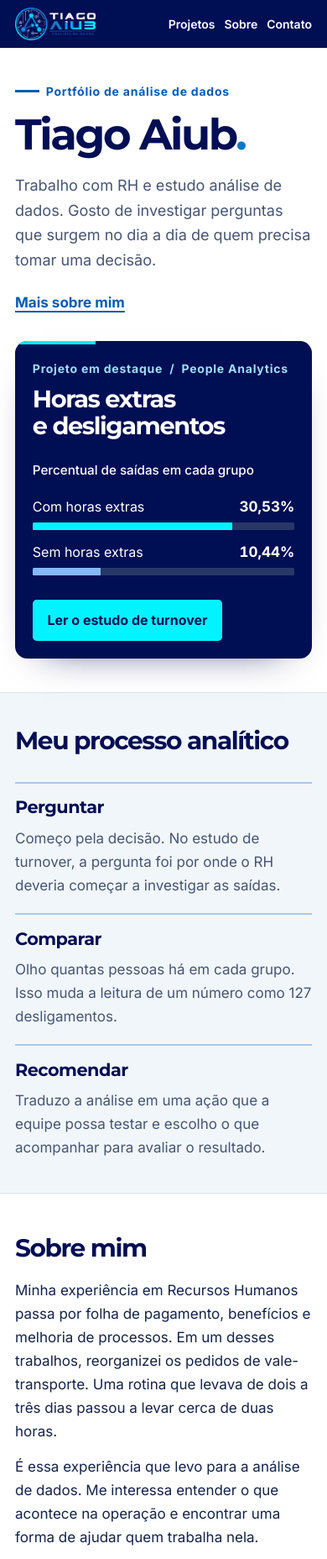
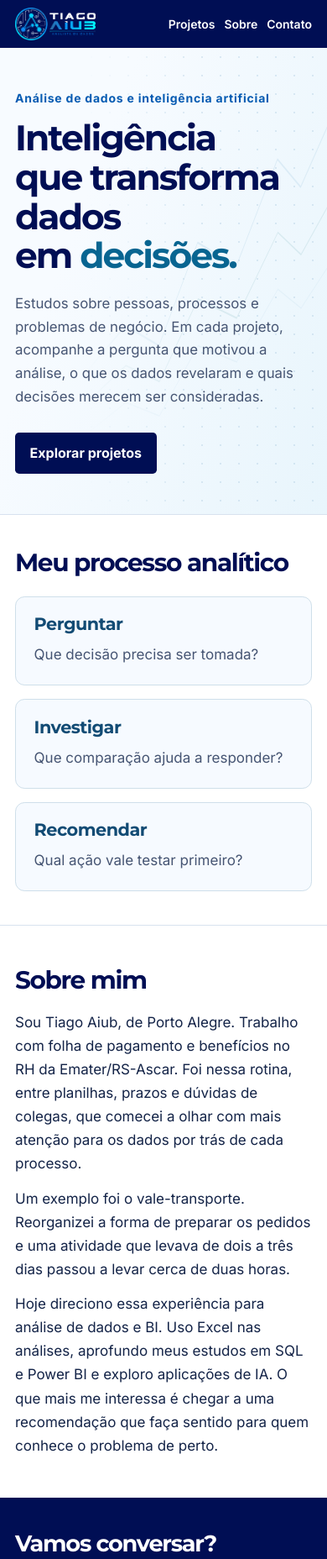
Before and after one commit to tiagoaiub/tiagoaiub.github.io, a plain HTML site: page index.html in a window 390 px wide. Shown: the top 1856 px of the page at 84% size. Drawn offline with Linux system fonts and the light colour scheme.

Commit message:
Organiza a abertura, o processo analítico e a galeria de projetos

```diff
--- a/css/style.css
+++ b/css/style.css
@@ -80,3 +80,33 @@ footer p { color: #c8d8ef; margin-top: .45rem; }
   .lead-grid { padding-block: 2.5rem; }
   .feature { padding: 1.3rem; }
 }
+
+.opening { position:relative; isolation:isolate; overflow:hidden; background:linear-gradient(110deg,#f7fbff 28%,#e8f5fc 100%); }
+.opening-copy { position:relative; padding-block:clamp(3rem,6vw,6rem); }
+.opening h1 { max-width:17ch; font-size:clamp(2.65rem,5.7vw,5.1rem); margin:.85rem 0 1.25rem; }
+.opening em { color:#086591; font-style:normal; }
+.opening .lead { max-width:51ch; font-size:clamp(1.05rem,1.5vw,1.22rem); }
+.opening .button { background:var(--navy); color:white; }
+.signals { position:absolute; z-index:-1; inset:0 0 0 43%; background-image:radial-gradient(#98bdd7 1px,transparent 1px); background-size:22px 22px; mask-image:linear-gradient(90deg,transparent,#000 45%); }
+.signals i { position:absolute; inset:5% -5% 10% 0; background:#3989b6; opacity:.39; clip-path:polygon(0 77%,17% 64%,30% 69%,45% 43%,60% 49%,76% 22%,85% 29%,100% 7%,100% 7.55%,85% 29.55%,76% 22.55%,60% 49.55%,45% 43.55%,30% 69.55%,17% 64.55%,0 77.55%); }
+.signals i:nth-child(2) { transform:translateY(13%) scaleY(.8); background:#207d86; }
+.signals i:nth-child(3) { transform:translateY(24%) scaleY(.68); opacity:.2; }
+.process { background:white; }
+.steps { gap:1rem; margin-top:1.5rem; }
+.steps > div { border:1px solid #cfdfea; border-radius:.7rem; padding:1.35rem; background:#f6faff; }
+.steps h3 { color:#124b74; }
+.catalog { padding-block:clamp(2.5rem,5vw,5rem); }
+.catalog h1 { font-size:clamp(2.8rem,5vw,5rem); }
+.catalog section { margin-top:2.5rem; }
+.catalog section h2 { font-size:clamp(1.5rem,3vw,2rem); margin-bottom:1.25rem; }
+.tiles { display:grid; grid-template-columns:repeat(auto-fill,minmax(min(22rem,100%),1fr)); gap:1.5rem; }
+.tile { display:block; overflow:hidden; border-radius:.8rem; border:1px solid var(--line); text-decoration:none; color:var(--ink); }
+.tile:hover { text-decoration:none; border-color:var(--blue); }
+.tile:hover h3 { text-decoration:underline; }
+.cover { background:#081949; padding:1.2rem; color:white; }
+.cover img { display:block; width:100%; height:8rem; object-fit:contain; }
+.cover span { display:block; text-align:center; margin-top:.55rem; font-size:.9rem; }
+.tile-body { padding:1.4rem; }
+.tile-body p { margin:.7rem 0; }
+.tile-body small { color:#205678; font-weight:600; }
+@media(max-width:52rem){.signals { inset:0 0 0 25%; opacity:.28; }}
--- a/index.html
+++ b/index.html
@@ -4,7 +4,7 @@
   <meta charset="utf-8">
   <meta name="viewport" content="width=device-width, initial-scale=1">
   <meta name="description" content="Projetos de Tiago Aiub sobre dados, pessoas e processos. Conheça o estudo de turnover e as perguntas que ele levantou para o RH.">
-  <title>Tiago Aiub | Portfólio de análise de dados</title>
+  <title>Tiago Aiub | Dados e decisões</title>
   <link rel="preconnect" href="https://fonts.googleapis.com">
   <link rel="preconnect" href="https://fonts.gstatic.com" crossorigin>
   <link href="https://fonts.googleapis.com/css2?family=Inter:wght@400;500;600;700&amp;family=Montserrat:wght@600;700&amp;display=swap" rel="stylesheet">
@@ -16,45 +16,35 @@
   <div class="wrap mast">
     <a href="#topo" class="brand"><img src="logo-tiago-aiub.png" width="946" height="381" alt="Tiago Aiub — início"></a>
     <nav aria-label="Principal">
-      <a href="#projetos">Projetos</a>
+      <a href="projetos/index.html">Projetos</a>
       <a href="#sobre">Sobre</a>
       <a href="#contato">Contato</a>
     </nav>
   </div>
 </header>
 <main id="conteudo">
-  <div class="wrap lead-grid">
-    <section class="intro" aria-labelledby="nome">
-      <p class="eyebrow"><span class="mark" aria-hidden="true"></span>Portfólio de análise de dados</p>
-      <h1 id="nome">Tiago Aiub<span class="dot">.</span></h1>
-      <p class="lead">Trabalho com RH e estudo análise de dados. Gosto de investigar perguntas que surgem no dia a dia de quem precisa tomar uma decisão.</p>
-      <a class="text-link" href="#sobre">Mais sobre mim</a>
+<section class="opening">
+  <div class="signals" aria-hidden="true"><i></i><i></i><i></i></div>
+  <div class="wrap opening-copy">
+    <p class="eyebrow">Análise de dados e inteligência artificial</p>
+    <h1>Inteligência que transforma dados em <em>decisões.</em></h1>
+    <p class="lead">Estudos sobre pessoas, processos e problemas de negócio. Em cada projeto, acompanhe a pergunta que motivou a análise, o que os dados revelaram e quais decisões merecem ser consideradas.</p>
+    <a class="button" id="projetos" href="projetos/index.html">Explorar projetos</a>
+  </div>
 </section>
-    <article id="projetos" class="feature" aria-labelledby="destaque">
-      <p class="eyebrow">Projeto em destaque <span aria-hidden="true">/</span> People Analytics</p>
-      <h2 id="destaque">Horas extras e desligamentos</h2>
-      <figure class="comparison">
-  <figcaption>Percentual de saídas em cada grupo</figcaption>
-  <div class="plot-row"><span>Com horas extras</span><strong>30,53%</strong><div class="track" aria-hidden="true"><i style="width:76.325%"></i></div></div>
-  <div class="plot-row"><span>Sem horas extras</span><strong>10,44%</strong><div class="track" aria-hidden="true"><i style="width:26.1%"></i></div></div>
-</figure>
-      <a class="button" href="projetos/employee-turnover.html">Ler o estudo de turnover</a>
-    </article>
-  </div>
-  <section class="process">
-    <div class="wrap">
+<section class="process"><div class="wrap">
   <h2>Meu processo analítico</h2>
   <div class="steps">
-        <div><h3>Perguntar</h3><p>Começo pela decisão. No estudo de turnover, a pergunta foi por onde o RH deveria começar a investigar as saídas.</p></div>
-        <div><h3>Comparar</h3><p>Olho quantas pessoas há em cada grupo. Isso muda a leitura de um número como 127 desligamentos.</p></div>
-        <div><h3>Recomendar</h3><p>Traduzo a análise em uma ação que a equipe possa testar e escolho o que acompanhar para avaliar o resultado.</p></div>
+    <div><h3>Perguntar</h3><p>Que decisão precisa ser tomada?</p></div>
+    <div><h3>Investigar</h3><p>Que comparação ajuda a responder?</p></div>
+    <div><h3>Recomendar</h3><p>Qual ação vale testar primeiro?</p></div>
   </div>
-    </div>
-  </section>
+</div></section>
 <section id="sobre" class="wrap about">
   <h2>Sobre mim</h2>
-    <div><p>Minha experiência em Recursos Humanos passa por folha de pagamento, benefícios e melhoria de processos. Em um desses trabalhos, reorganizei os pedidos de vale-transporte. Uma rotina que levava de dois a três dias passou a levar cerca de duas horas.</p>
-    <p>É essa experiência que levo para a análise de dados. Me interessa entender o que acontece na operação e encontrar uma forma de ajudar quem trabalha nela.</p></div>
+  <div><p>Sou Tiago Aiub, de Porto Alegre. Trabalho com folha de pagamento e benefícios no RH da Emater/RS-Ascar. Foi nessa rotina, entre planilhas, prazos e dúvidas de colegas, que comecei a olhar com mais atenção para os dados por trás de cada processo.</p>
+  <p>Um exemplo foi o vale-transporte. Reorganizei a forma de preparar os pedidos e uma atividade que levava de dois a três dias passou a levar cerca de duas horas.</p>
+  <p>Hoje direciono essa experiência para análise de dados e BI. Uso Excel nas análises, aprofundo meus estudos em SQL e Power BI e exploro aplicações de IA. O que mais me interessa é chegar a uma recomendação que faça sentido para quem conhece o problema de perto.</p></div>
 </section>
 </main>
 <footer id="contato">
```
Also changed, not shown: projetos/employee-turnover.html (+2 -2 lines), projetos/index.html (added, +46 -0 lines), projetos/turnover.png (added). Lines whose indentation alone changed are shown as unchanged.
